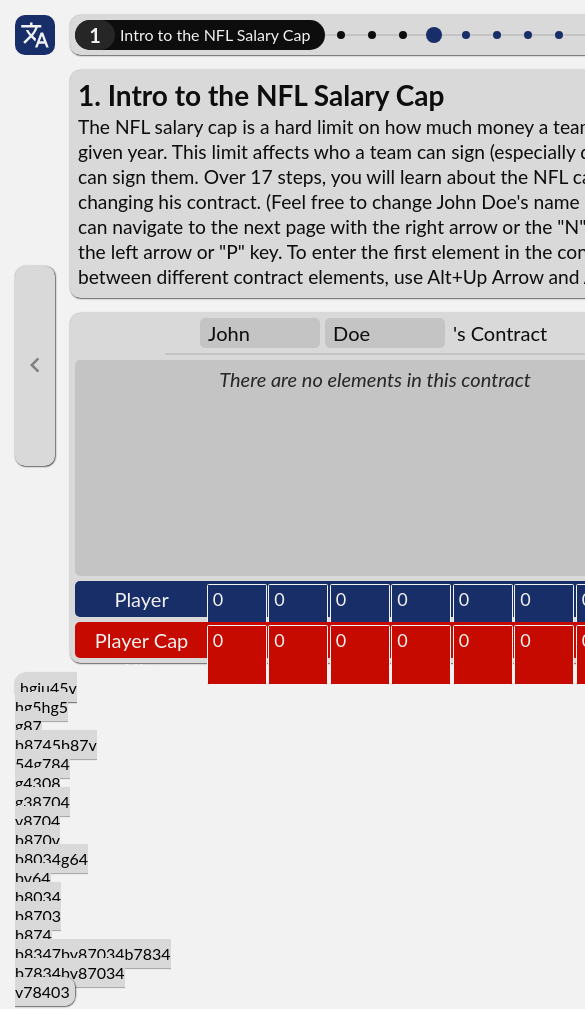
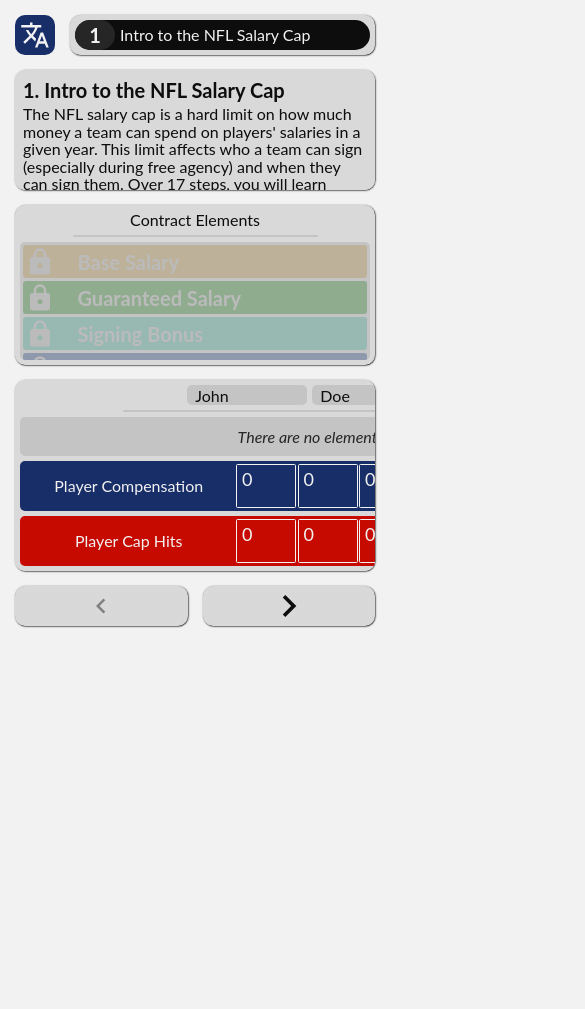
Before and after one commit to TheQantas/know-the-cap, a plain HTML site: page index.html in a window 390 px wide. Shown: the top 1009 px of the page, 585 px wide, since content can reach past the window. After the commit the page ends 844 px from the top, so only its background shows below. Drawn offline with Linux system fonts and the light colour scheme.

Commit message:
Update index.css
Mostly added better mobile layouts

```diff
--- a/index.css
+++ b/index.css
@@ -120,9 +120,17 @@ body {
   grid-column: 2 / -2;
   grid-row: 1;
   display: grid;
-  grid-template-columns: var(--current-stop-width) repeat(18,1fr);
+  --left-col-count: 0;
+  --right-col-count: 18;
+  grid-template-columns: repeat(var(--left-col-count),1fr) var(--current-stop-width) repeat(var(--right-col-count),1fr);
   transition: var(--global-transition);
   position: relative;
+}
+#metro-nav.right-only {
+  grid-template-columns: var(--current-stop-width) repeat(var(--right-col-count),1fr);
+}
+#metro-nav.left-only {
+  grid-template-columns:  repeat(var(--left-col-count),1fr) var(--current-stop-width);
 }
 #metro-nav * {
   transition: inherit;
@@ -547,3 +555,109 @@ input.contract-element-input:focus, select.contract-element-input:focus {
   background-color: var(--double-accent);
   cursor: pointer;
 }
+#error-cont {
+  position: absolute;
+  bottom: 15px;
+  width: 100%;
+  pointer-events: none;
+  display: none;
+  justify-content: center;
+}
+#error-cont.visible {
+  display: flex;
+}
+#error-cont > span {
+  background-color: var(--double-accent);
+  pointer-events: all;
+  max-width: 50%;
+  padding: 5px;
+  text-align: center;
+  color: var(--counter);
+  font-size: 1.5em;
+  line-height: 1.4em;
+  box-shadow: 0.5px 0.5px 1.5px var(--nfl-red);
+}
+/* adaptive */
+@media screen and (max-width: 1200px) {
+  #contract-cont, #elements-cont {
+    font-size: 16px;
+  }
+  .contract-element-name {
+    font-size: 20px;
+  }
+}
+@media only screen and (orientation: portrait) {
+  body {
+    grid-template-columns: 40px 1fr 1fr 40px;
+    grid-template-rows: 40px 120px 160px auto 40px;
+  }
+  #metro-nav {
+    grid-row: 1;
+    grid-column: 2 / span 3;
+    grid-template-columns: 1fr !important;
+  }
+  #summary-cont {
+    grid-row: 2;
+    grid-column: 1 / span 4;
+  }
+  #elements-cont {
+    grid-row: 3;
+    grid-column: 1 / span 4;
+    grid-template-rows: 20px 2px 1fr;
+  }
+  #contract-cont {
+    grid-row: 4;
+    grid-column: 1 / span 4;
+    grid-template-rows: 20px 2px auto 50px 50px;
+    grid-template-columns: auto 120px 120px 100px auto;
+    overflow-x: auto;
+  }
+  .side-nav {
+    grid-row: 5;
+    height: 40px;
+    width: auto;
+    margin: 0;
+  }
+  .side-nav.left {
+    grid-column: 1 / span 2;
+  }
+  .side-nav.right {
+    grid-column: 3 / span 2;
+  }
+
+  #element-list {
+    overflow: auto;
+  }
+  .contract-header {
+    line-height: 20px;
+  }
+  .side-nav:not(.disabled) > svg {
+    left: auto;
+    top: -7px;
+  }
+  .side-nav.disabled > svg {
+    height: 30px;
+  }
+  .summary-page.white > h1 {
+    font-size: 20px;
+  }
+  .summary-page > p {
+    font-size: 1em;
+    line-height: 1.1em;
+  }
+  #metro-nav > .metro-stop:not(.large) {
+    display: none;
+  }
+  .contract-element.release-or-trade.in-contract {
+    grid-template-columns: 30px 180px repeat(7,60px) 30px;
+  }
+  .tally {
+    grid-template-columns: 211.5px repeat(7,60px) 35px;
+  }
+  .tally > .contract-header {
+    line-height: auto;
+    display: flex;
+    align-items: center;
+    justify-content: center;
+  }
+}
```
